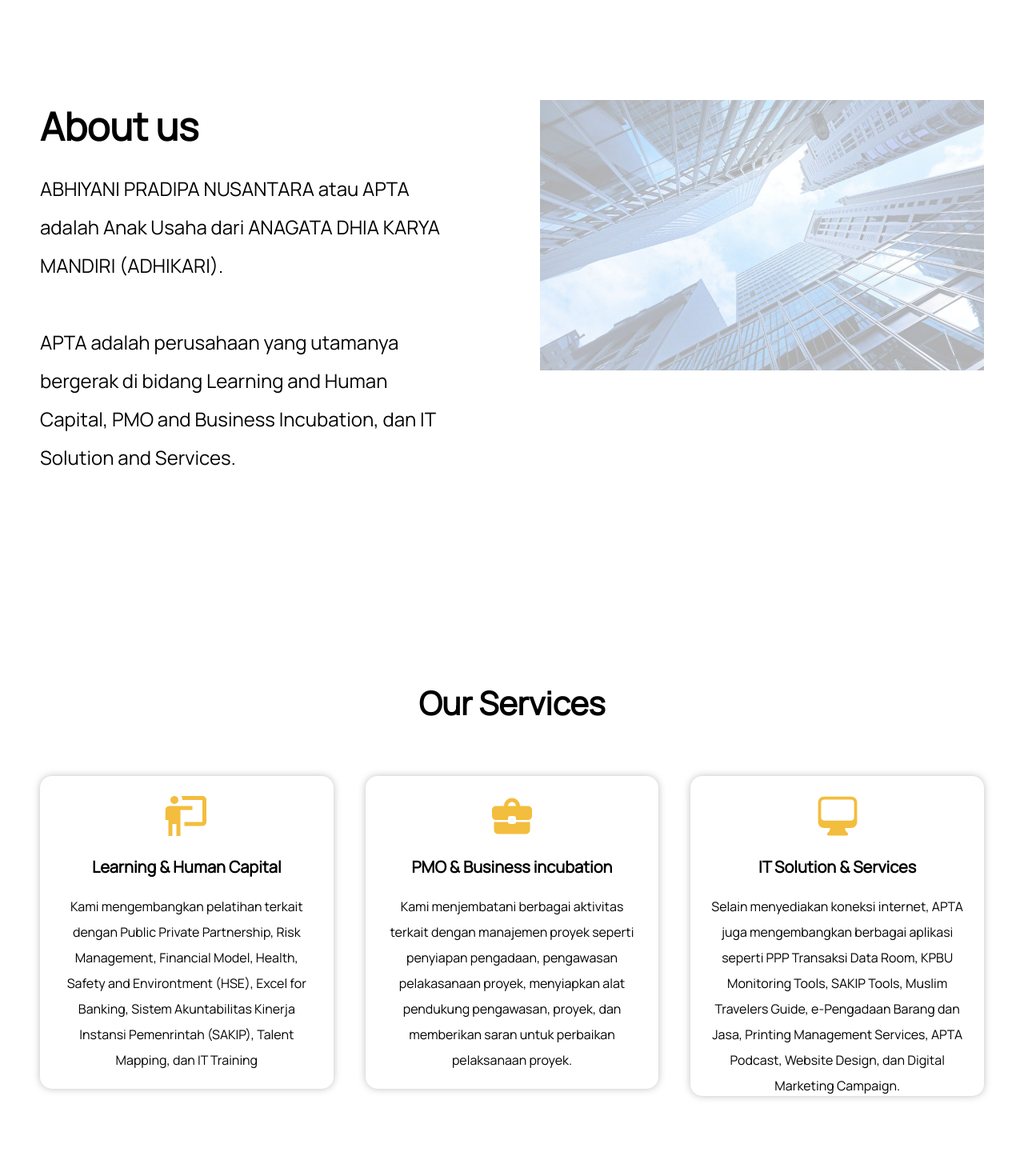
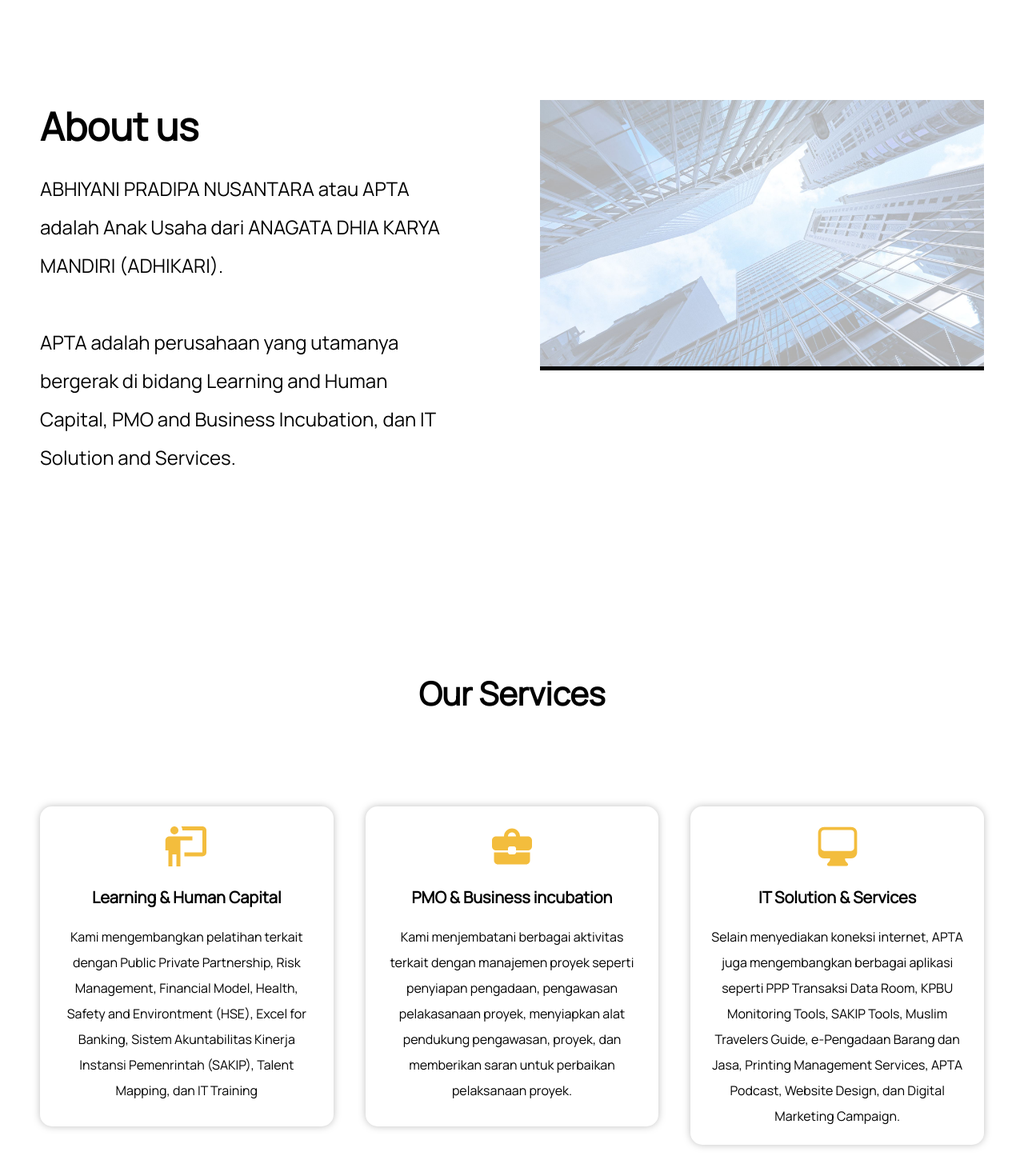
Before and after one commit to Raffiza/apta_landing, a React (Create React App) app: page / in a window 1280 px wide. Shown: the part 780-2250 px from the top of the page at 80% size. Built offline with nearby package versions, Linux system fonts and the light colour scheme.

Commit message:
fix : change container padding and wrapper width

```diff
--- a/src/components/body/AboutUsSection/AboutUsElements.js
+++ b/src/components/body/AboutUsSection/AboutUsElements.js
@@ -11,7 +11,7 @@ export const AboutUsContainer = styled.div`
 
 export const ContentWrapper = styled.div`
   max-width: 1400px;
-  /* background-color: beige; */
+  width: 100%;
   display: grid;
   grid-template-columns: 1fr 1fr;
   align-items: flex-start;
@@ -87,8 +87,10 @@ export const Paragraph = styled.p`
 `;
 export const ImageWrapper = styled.div`
   background-color: #000;
-  max-height: 500px;
+  max-height: 600px;
   max-width: 600px;
+  height: 100%;
+  width: 100%;
 
   @media screen and (max-width: 768px) {
     max-height: 0;
@@ -100,5 +102,5 @@ export const ImageBg = styled.img`
   height: 100%;
   width: 100%;
   background-color: #000;
-  object-fit: fill;
+  object-fit: cover;
 `;
--- a/src/components/body/BannerSection/BannerElements.js
+++ b/src/components/body/BannerSection/BannerElements.js
@@ -27,7 +27,6 @@ export const BannerBg = styled.img`
   object-fit: cover;
   background-color: black;
   opacity: 0.4;
-  /* background: #7d7b7b; */
 `;
 
 export const BannerContent = styled.div`
--- a/src/components/body/ProjectsSection/ProjectsElements.js
+++ b/src/components/body/ProjectsSection/ProjectsElements.js
@@ -24,13 +24,14 @@ export const ProjectsH1 = styled.h1`
 
 export const ProjectsWrapper = styled.div`
   max-width: 1400px;
+  width: 100%;
   display: grid;
   grid-template-columns: 1fr 1fr;
   grid-column-gap: 100px;
   grid-auto-flow: dense;
   align-items: center;
   justify-content: center;
-  padding: 0 50px;
+  padding: 50px 50px;
 
   @media screen and (max-width: 1100px) {
     grid-template-columns: 1fr;
--- a/src/components/body/ServicesSection/ServicesElements.js
+++ b/src/components/body/ServicesSection/ServicesElements.js
@@ -1,13 +1,11 @@
 import styled from "styled-components";
 
 export const ServicesContainer = styled.div`
-  height: 700px;
+  height: 800px;
   display: flex;
   flex-direction: column;
   justify-content: center;
   align-items: center;
-
-  /* background-color: blue; */
 
   @media screen and (max-width: 1000px) {
     height: 1000px;
@@ -29,8 +27,7 @@ export const ServicesWrapper = styled.div`
   grid-template-columns: 1fr 1fr 1fr;
   align-items: flex-start;
   grid-gap: 40px;
-  padding: 0 50px;
-  /* background-color: aliceblue; */
+  padding: 50px 50px;
 
   @media screen and (max-width: 1000px) {
     grid-template-columns: 1fr 1fr;
@@ -47,7 +44,7 @@ export const ServicesBox = styled.div`
   display: flex;
   flex-direction: column;
   align-items: center;
-  max-height: 400px;
+  min-height: 400px;
   max-width: 400px;
   padding: 20px;
   filter: drop-shadow(0px 0px 5px rgba(0, 0, 0, 0.25));
--- a/src/components/navbar/NavbarElements.js
+++ b/src/components/navbar/NavbarElements.js
@@ -24,7 +24,7 @@ export const NavbarContainer = styled.div`
   height: 80px;
   z-index: 1;
   width: 100%;
-  padding: 0 24px;
+  padding: 0px 50px;
   max-width: 1400px;
 `;
 
```
